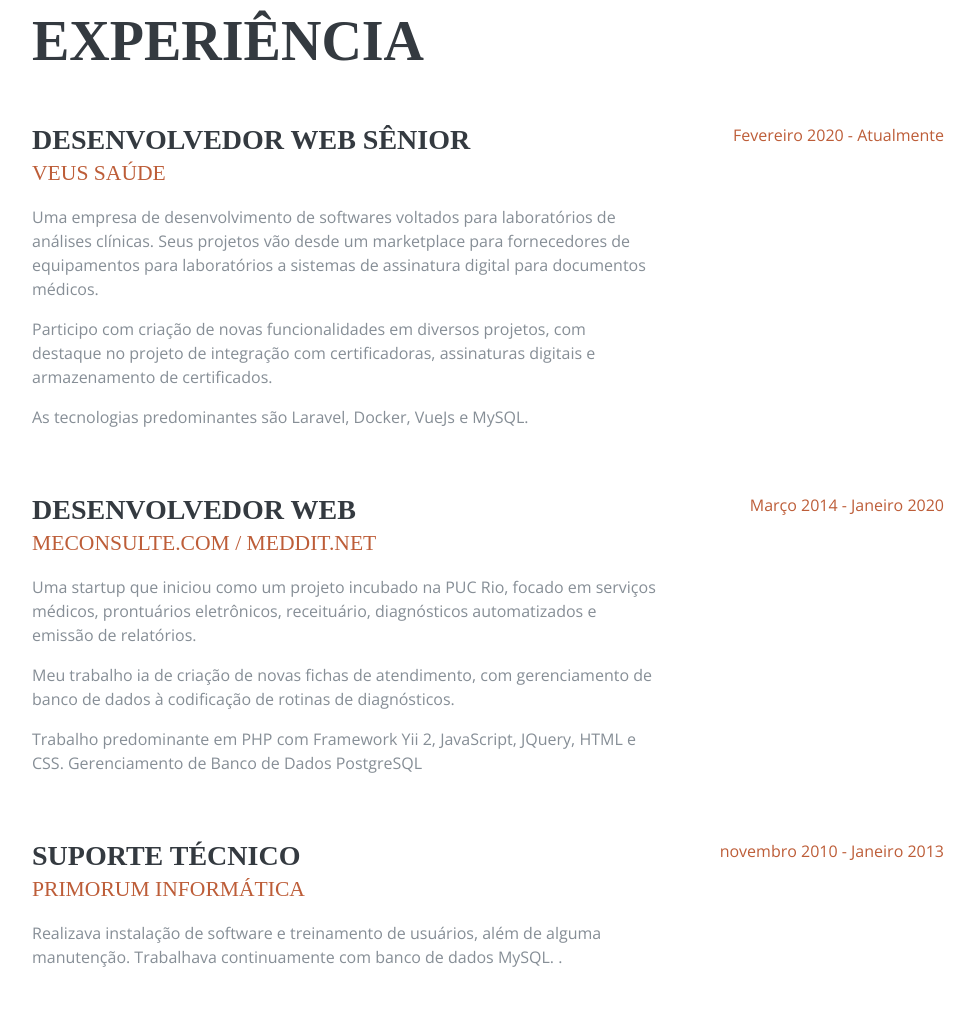
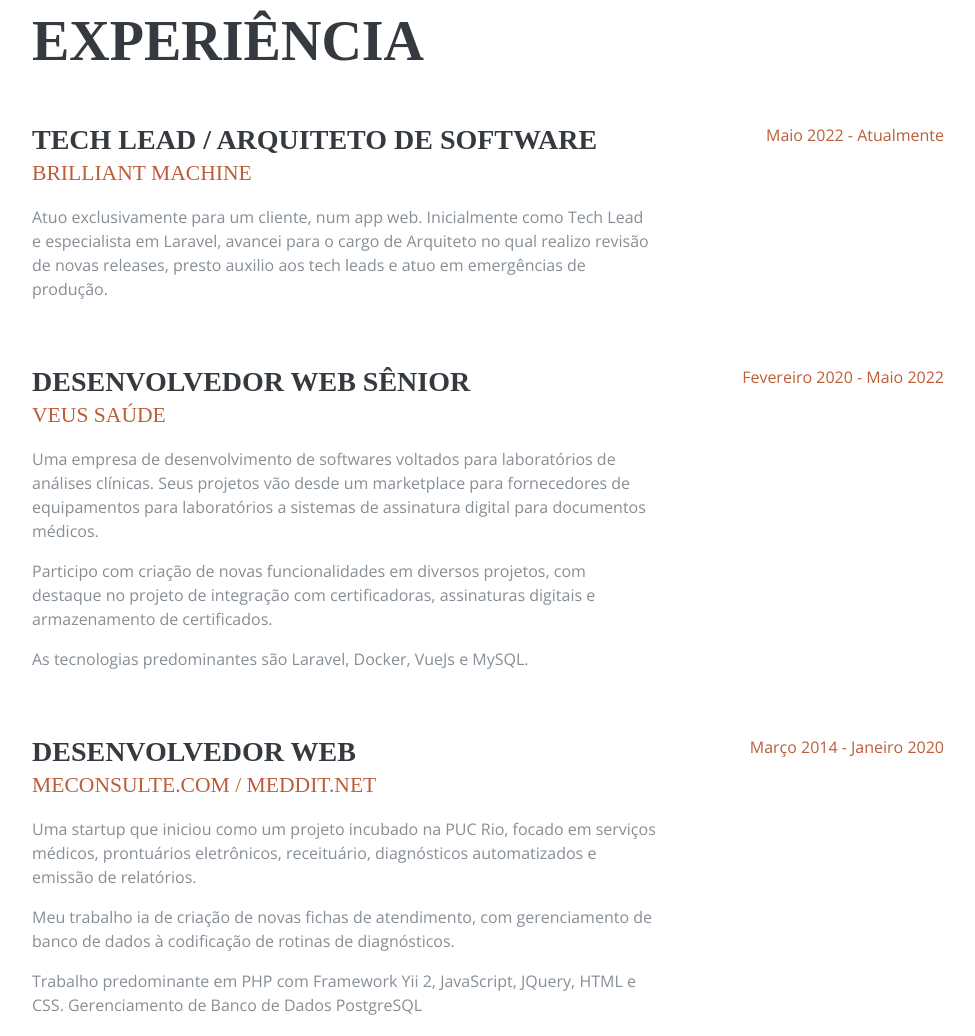
Before and after one commit to kaabsimas/kaabsimas.github.io, a website built with webpack: page index.html in a window 1280 px wide. Shown: the part 840-1876 px from the top of the page, without its empty margins (288-1263 px from the left). Built offline with nearby package versions, Linux system fonts and the light colour scheme; no server answers; a web font is replaced by a local one.

Commit message:
Atualizações em experiência e ocultação de link para o blog

```diff
--- a/index.html
+++ b/index.html
@@ -57,9 +57,9 @@
           <!-- <li class="nav-item">
             <a class="nav-link js-scroll-trigger" href="#awards">Awards</a>
           </li> -->
-          <li class="nav-item">
+          <!-- <li class="nav-item">
             <a class="nav-link js-scroll-trigger" href="#blog-entries">Blog</a>
-          </li>
+          </li> -->
         </ul>
       </div>
     </nav>
@@ -118,14 +118,29 @@
 
           <div class="resume-item d-flex flex-column flex-md-row mb-5">
             <div class="resume-content mr-auto">
+              <h3 class="mb-0">Tech Lead / Arquiteto de Software</h3>
+              <a href="https://www.brilliantmachine.com.br/" target="_blank"><div class="subheading mb-3">Brilliant Machine</div></a>
+              <p>
+                Atuo exclusivamente para um cliente, num app web. Inicialmente como Tech Lead e especialista em Laravel, avancei para o cargo de Arquiteto no qual
+                realizo revisão de novas releases, presto auxilio aos tech leads e atuo em emergências de produção.
+              </p>
+
+            </div>
+            <div class="resume-date text-md-right">
+              <span class="text-primary">Maio 2022 - Atualmente</span>
+            </div>
+          </div>
+
+          <div class="resume-item d-flex flex-column flex-md-row mb-5">
+            <div class="resume-content mr-auto">
               <h3 class="mb-0">Desenvolvedor Web Sênior</h3>
-              <a href="https://www.veussaude.com.br/" target="_blank"><div class="subheading mb-3">Veus Saúde</div></a>
+              <a href="https://veussaude.veusserver.com/" target="_blank"><div class="subheading mb-3">Veus Saúde</div></a>
               <p>Uma empresa de desenvolvimento de softwares voltados para laboratórios de análises clínicas. Seus projetos vão desde um marketplace para fornecedores de equipamentos para laboratórios a sistemas de assinatura digital para documentos médicos.</p>
               <p>Participo com criação de novas funcionalidades em diversos projetos, com destaque no projeto de integração com certificadoras, assinaturas digitais e armazenamento de certificados.</p>
               <p>As tecnologias predominantes são Laravel, Docker, VueJs e MySQL.</p>
             </div>
             <div class="resume-date text-md-right">
-              <span class="text-primary">Fevereiro 2020 - Atualmente</span>
+              <span class="text-primary">Fevereiro 2020 - Maio 2022</span>
             </div>
           </div>
 
@@ -145,7 +160,7 @@
           <div class="resume-item d-flex flex-column flex-md-row mb-5">
             <div class="resume-content mr-auto">
               <h3 class="mb-0">Suporte Técnico</h3>
-              <a href="http://www.primorum.com" target="_blank"><div class="subheading mb-3">Primorum Informática</div></a>
+              <a href="https://br.linkedin.com/company/primorum" target="_blank"><div class="subheading mb-3">Primorum Informática</div></a>
               <p>Realizava instalação de software e treinamento de usuários, além de alguma manutenção. Trabalhava continuamente com banco de dados MySQL. .</p>
             </div>
             <div class="resume-date text-md-right">
@@ -289,14 +304,14 @@
         </div>
       </section> -->
 
-      <section class="resume-section p-3 p-lg-5 d-flex flex-column" id="blog-entries">
+      <!-- <section class="resume-section p-3 p-lg-5 d-flex flex-column" id="blog-entries">
         <div class="my-auto">
           <h2 class="mb-5">Blog</h2>
           <p>
               Assuntos de interesse, notícias, tutoriais e opiniões, você pode encontrar em <a href="https://blog.albertusm.com.br" target="_blank">blog.albertusm.com.br</a>.
           </p>
         </div>
-      </section>
+      </section> -->
     </div>
 
     <!-- Bootstrap core JavaScript -->
```
